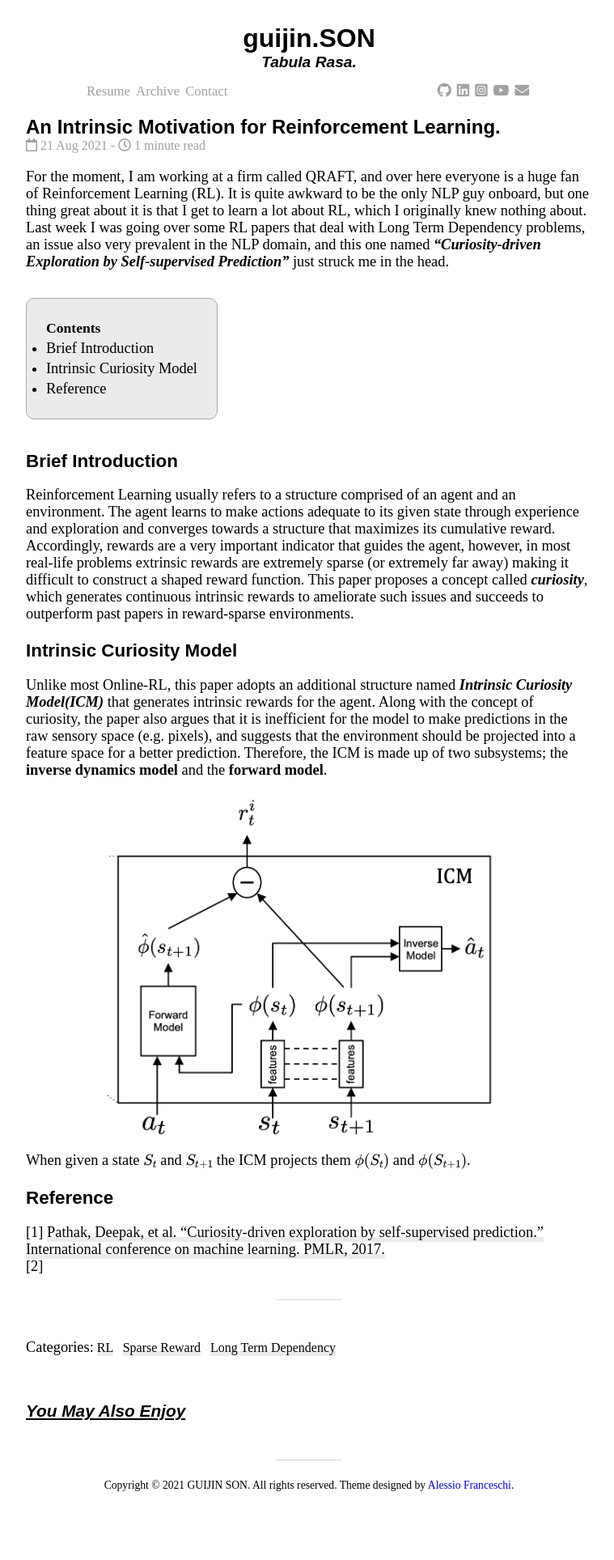
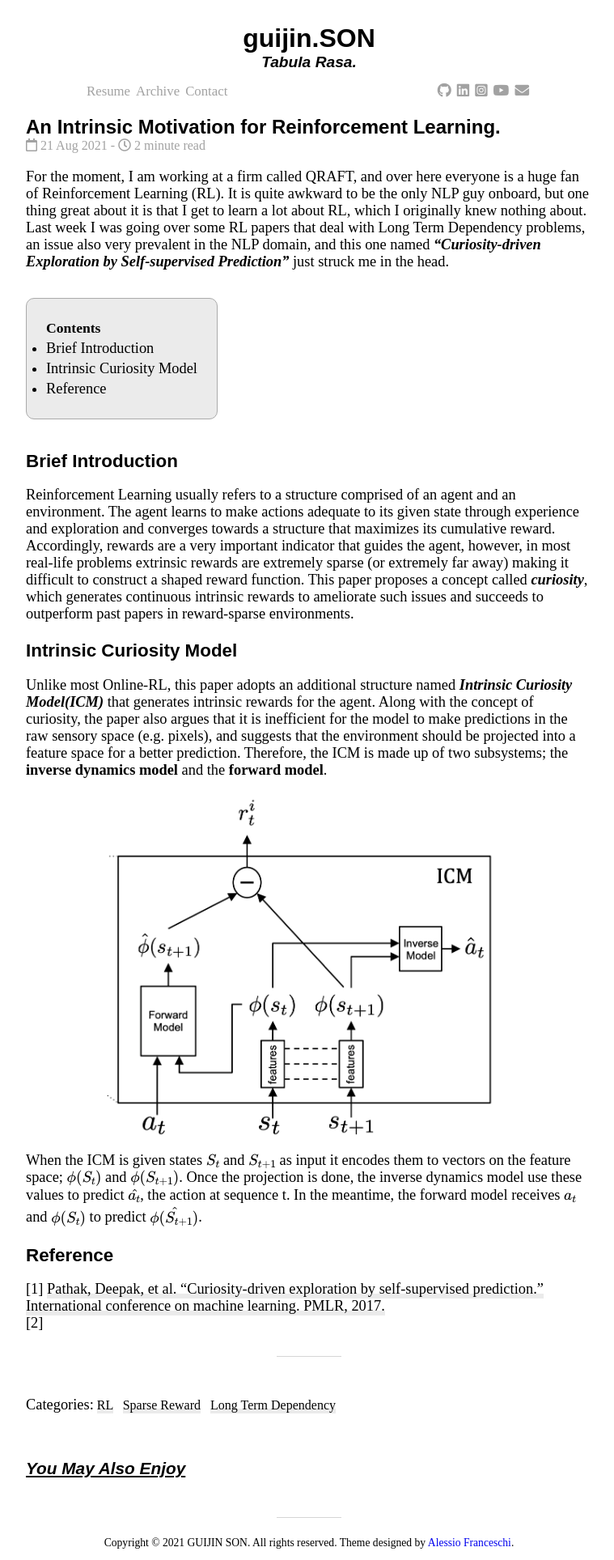
Before and after one commit to guijinSON/guijinSON.github.io, a Jekyll site: the page built from _posts/2021-08-21- An Intrinsic Motivation for Reinforcement Learning.md, in a window 1280 px wide. Shown: the whole page at 81% size, without its empty margins (258-1017 px from the left). Built offline with Jekyll 4.4.1, drawn with Linux system fonts in a browser that asks for light colours; nearby versions of some CDN libraries; comment, search, counter and statistics services are not loaded; before the commit the page ends 1857 px from its top, so only the background shows below that.

Commit message:
Update 2021-08-21- An Intrinsic Motivation for Reinforcement Learning.md

```diff
--- a/_posts/2021-08-21- An Intrinsic Motivation for Reinforcement Learning.md
+++ b/_posts/2021-08-21- An Intrinsic Motivation for Reinforcement Learning.md
@@ -21,7 +21,7 @@ Unlike most Online-RL, this paper adopts an additional structure named **_Intrin
 
 <image src="https://raw.githubusercontent.com/guijinSON/guijinSON.github.io/master/assets/img/An%20Intrinsic%20Motivation%20for%20Reinforcement%20Learning/icm.png" width=500px />
 
-When given a state \\(S_t \\) and \\(S_{t+1} \\) the ICM projects them \\(\phi({S_t}) \\) and  \\(\phi({S_{t+1}}) \\).
+When the ICM is given states \\(S_t \\) and \\(S_{t+1} \\) as input it encodes them to vectors on the feature space; \\(\phi({S_t}) \\) and \\(\phi({S_{t+1}}) \\). Once the projection is done, the inverse dynamics model use these values to predict \\(\hat{a_t} \\), the action at sequence t. In the meantime, the forward model receives \\(a_t \\) and \\(\phi({S_t}) \\) to predict \\(\hat{\phi(S_{t+1})} \\).
 
 ### Reference
 
```
